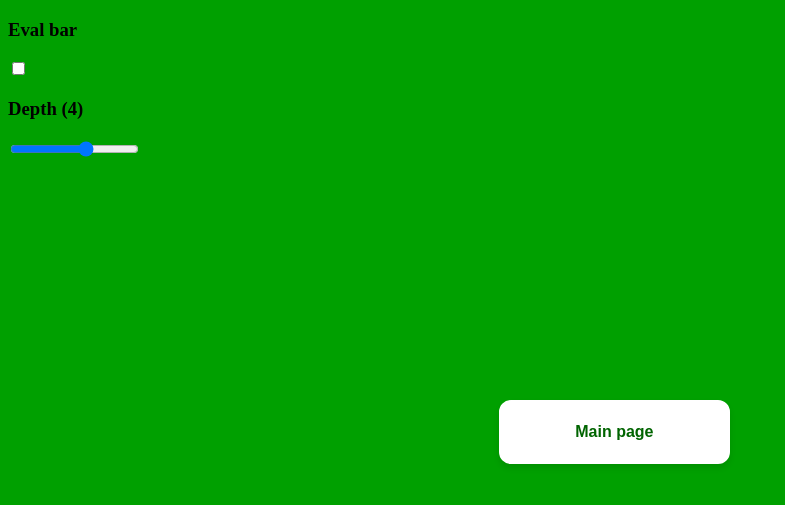
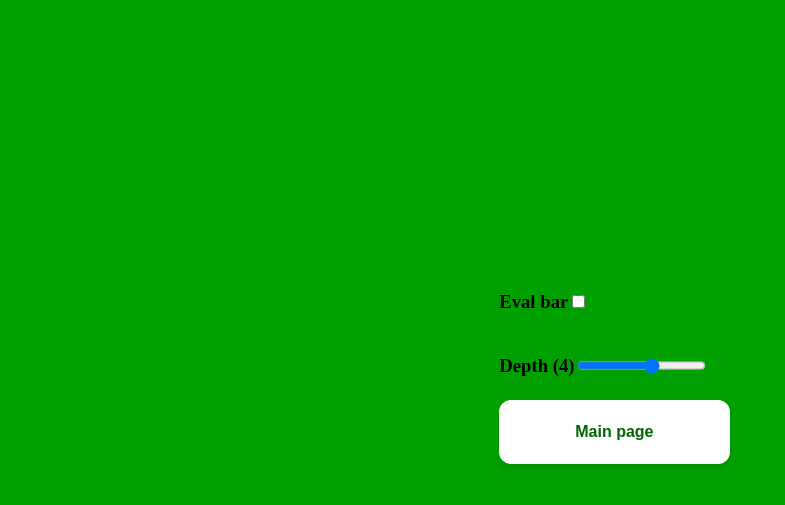
Before and after one commit to GurMeow/Chess_web, a Flask app: page /settings in a window 1280 px wide. Shown: the top 505 px of the page, without its empty margins (0-785 px from the left). Run offline with Flask 3, Linux system fonts and the light colour scheme; parts of the project's set-up code (start-up, migrations or seed data) failed here and were passed over.

Commit message:
Update main_page.css

```diff
--- a/Chess_Flask_Fixed/web/static/main_page.css
+++ b/Chess_Flask_Fixed/web/static/main_page.css
@@ -24,6 +24,34 @@
     left: 39%;
 }
 
+#settings {
+    position: absolute;
+    top: 78%;
+    left: 39%;
+}
+#eval_bar {
+    position: absolute;
+    top: 34%;
+    left: 39%;
+}
+
+#depth {
+    position: absolute;
+    top: 42%;
+    left: 39%;
+}
+
+.vertical_align {
+  display: flex;
+  flex-direction: column;
+}
+.center {
+  align-items: center;
+}
+.align {
+  display: flex;
+  flex-direction: row;
+}
 button {
     background-color: #ffffff; /* White base for contrast */
     color: #006400; /* Dark green text */
```
